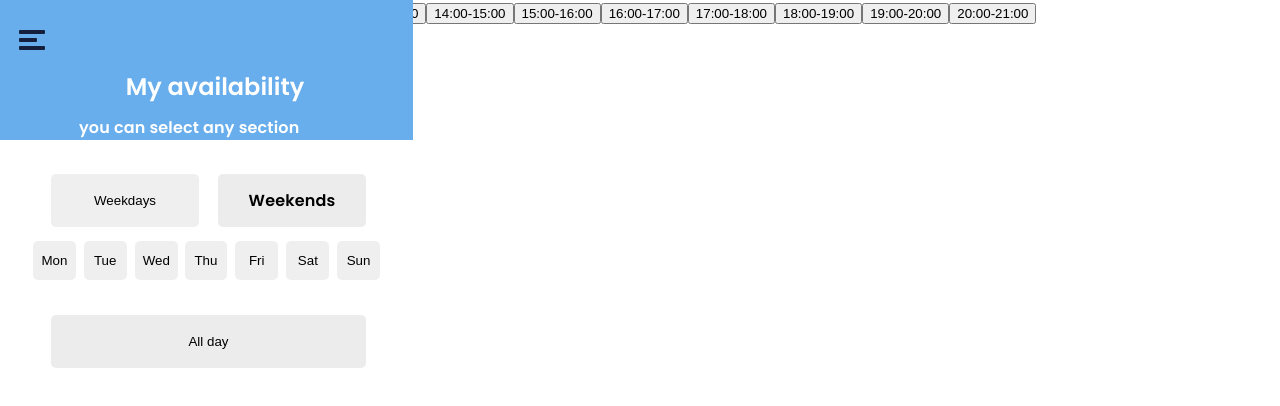
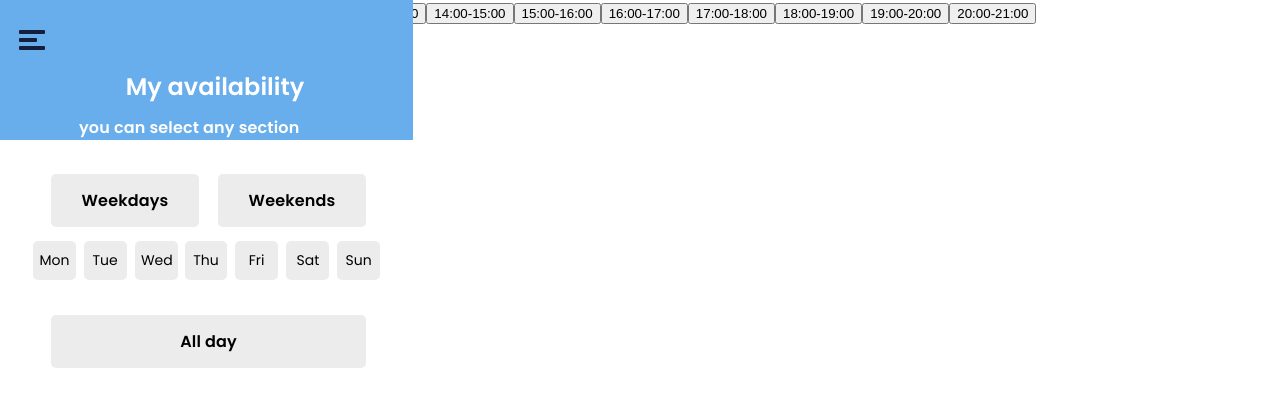
Before and after one commit to likhithravula/webapp, a React (Create React App) app: page /request/specify in a window 1280 px wide. Shown: the top 406 px of the page. Built offline with nearby package versions, Linux system fonts and the light colour scheme.

Commit message:
Added All-day functionality

```diff
--- a/src/assets/css/App.css
+++ b/src/assets/css/App.css
@@ -466,27 +466,8 @@ color: #000000;
 
 }
 
-.weekdays-selected{
-  color: #FFFFFF;
+#days-selected{
   background-color: #5FD680;
-}
-
-
-
-.weekends{
-  position: absolute;
-width: 148px;
-height: 53px;
-left: 218px;
-top: 174px;
-border: 0;
-background: #ECECEC;
-border-radius: 5px;
-}
-
-
-#id-ends{
-
 /* Button font - 16pt Semi Bold */
 font-family: Poppins;
 font-style: normal;
@@ -498,9 +479,56 @@ line-height: 24px;
 text-align: center;
 letter-spacing: 0.01em;
 
-color: #000000;
+color: #FFFFFF;
 
 }
+
+.weekends{
+  position: absolute;
+width: 148px;
+height: 53px;
+left: 218px;
+top: 174px;
+border: 0;
+
+border-radius: 5px;
+}
+
+
+#id-ends{
+  background:  #ECECEC;
+/* Button font - 16pt Semi Bold */
+font-family: Poppins;
+font-style: normal;
+font-weight: 600;
+font-size: 16px;
+line-height: 24px;
+
+/* identical to box height */
+text-align: center;
+letter-spacing: 0.01em;
+
+color:#000000;
+
+}
+
+#ends-selected{
+  background: #5FD680;
+/* Button font - 16pt Semi Bold */
+font-family: Poppins;
+font-style: normal;
+font-weight: 600;
+font-size: 16px;
+line-height: 24px;
+
+/* identical to box height */
+text-align: center;
+letter-spacing: 0.01em;
+
+color: #FFFFFF;
+
+}
+
 
 .mon{
   position: absolute;
@@ -589,12 +617,6 @@ line-height: 174%;
 text-align: center;
 }
 
-#daily:hover,
-#daily:focus,
-#daily:active{
-  color: #FFFFFF;
-  background: #5FD680;
-}
 
 
 
@@ -608,3 +630,45 @@ border: 0;
 background: #ECECEC;
 border-radius: 5px;
 }
+
+
+.All{
+  position: absolute;
+width: 315px;
+height: 53px;
+left: 51px;
+top: 315px;
+
+
+border-radius: 5px;
+}
+ #all-day{
+
+  /* Button font - 16pt Semi Bold */
+  font-family: Poppins;
+  font-style: normal;
+  font-weight: 600;
+  font-size: 16px;
+  line-height: 24px;
+  background: #ECECEC;
+  /* identical to box height */
+  text-align: center;
+  letter-spacing: 0.01em;
+  border: 0;
+  color: #000000;
+ }
+
+ #all-day-selected{
+   /* Button font - 16pt Semi Bold */
+  font-family: Poppins;
+  font-style: normal;
+  font-weight: 600;
+  font-size: 16px;
+  line-height: 24px;
+  background: #5FD680;
+  /* identical to box height */
+  text-align: center;
+  letter-spacing: 0.01em;
+  border: 0;
+  color: #FFFFFF;
+ }
--- a/src/components/pages/request/Myprofile/Availability.js
+++ b/src/components/pages/request/Myprofile/Availability.js
@@ -7,7 +7,11 @@ const Availability = () => {
     const [isWed, setIsWed] = useState(false);
     const [isThu, setIsThu] = useState(false);
     const [isFri, setIsFri] = useState(false);
+    const [isSat, setisSat] = useState(false);
+    const [isSun, setisSun] = useState(false);
     const [isWeekdays, setIsWeekdays] = useState(false);
+    const [isWeekends, setisWeekends] = useState(false);
+    const [isAllday, setisAllday] = useState(false)
     // render() {
     return (
         <div>
@@ -17,27 +21,40 @@ const Availability = () => {
                 <h4 className='h4-availability'>you can select any section</h4>
             </div>
             <div>
-                <button className='weekdays' style={{background: isWeekdays?'#5FD680':null }} onClick={() => {
-                    setIsWeekdays(true);
-                    setIsMon(true);
-                    setIsTue(true);
-                    setIsWed(true);
-                    setIsThu(true);
-                    setIsFri(true);
+                <button className='weekdays'  id={isWeekdays? 'days-selected' : 'id-days'} onClick={() => {
+                    setIsWeekdays(!isWeekdays);
+                    setisWeekends(false);
+                    setisSat(false);
+                    setisSun(false)
+                    setIsMon(!isMon);
+                    setIsTue(!isTue);
+                    setIsWed(!isWed);
+                    setIsThu(!isThu);
+                    setIsFri(!isFri);
                 }}>Weekdays</button>
-                <button className='weekends' id='id-ends'>Weekends</button>
+                <button className='weekends' id={isWeekends? 'ends-selected': 'id-ends'}  onClick={() => {
+                    setisWeekends(!isWeekends);
+                    setIsWeekdays(false)
+                    setisSat(!isSat);
+                    setisSun(!isSun);
+                    setIsMon(false);
+                    setIsTue(false);
+                    setIsWed(false);
+                    setIsThu(false);
+                    setIsFri(false);
+                    }}>Weekends</button>
             </div>
             <div>
-                <button className='mon' id='daily1' style={{ background: isMon ? '#5FD680' : null }} onClick={()=>{setIsMon(!isMon)}}>Mon</button>
-                <button className='tue' id='daily1' style={{ background: isTue ? '#5FD680' : null }} onClick={()=>{setIsTue(!isTue)}}>Tue</button>
-                <button className='wed' id='daily1' style={{ background: isWed ? '#5FD680' : null }} onClick={()=>{setIsWed(!isWed)}}>Wed</button>
-                <button className='thu' id='daily1' style={{ background: isThu ? '#5FD680' : null }} onClick={()=>{setIsThu(!isThu)}}>Thu</button>
-                <button className='fri' id='daily1' style={{ background: isFri ? '#5FD680' : null }} onClick={()=>{setIsFri(!isFri)}}>Fri</button>
-                <button className='sat' id='daily1'>Sat</button>
-                <button className='sun' id='daily1'>Sun</button>
+                <button className='mon' id='daily' style={{ background: isMon ? '#5FD680' : null }} onClick={()=>{setIsMon(!isMon)}}>Mon</button>
+                <button className='tue' id='daily' style={{ background: isTue ? '#5FD680' : null }} onClick={()=>{setIsTue(!isTue)}}>Tue</button>
+                <button className='wed' id='daily' style={{ background: isWed ? '#5FD680' : null }} onClick={()=>{setIsWed(!isWed)}}>Wed</button>
+                <button className='thu' id='daily' style={{ background: isThu ? '#5FD680' : null }} onClick={()=>{setIsThu(!isThu)}}>Thu</button>
+                <button className='fri' id='daily' style={{ background: isFri ? '#5FD680' : null }} onClick={()=>{setIsFri(!isFri)}}>Fri</button>
+                <button className='sat' id='daily' style={{ background: isSat ? '#5FD680' : null }} onClick={()=>{setisSat(!isSat)}}>Sat</button>
+                <button className='sun' id='daily' style={{ background: isSun ? '#5FD680' : null }} onClick={()=>{setisSun(!isSun)}}>Sun</button>
             </div>
             <div>
-                <button className='all-day'>All day</button>
+                <button  className='All' id={isAllday? 'all-day-selected' : 'all-day' } onClick={() => setisAllday(!isAllday)}>All day</button>
             </div>
             <div>
                 <button>9:00-10:00</button>
```
